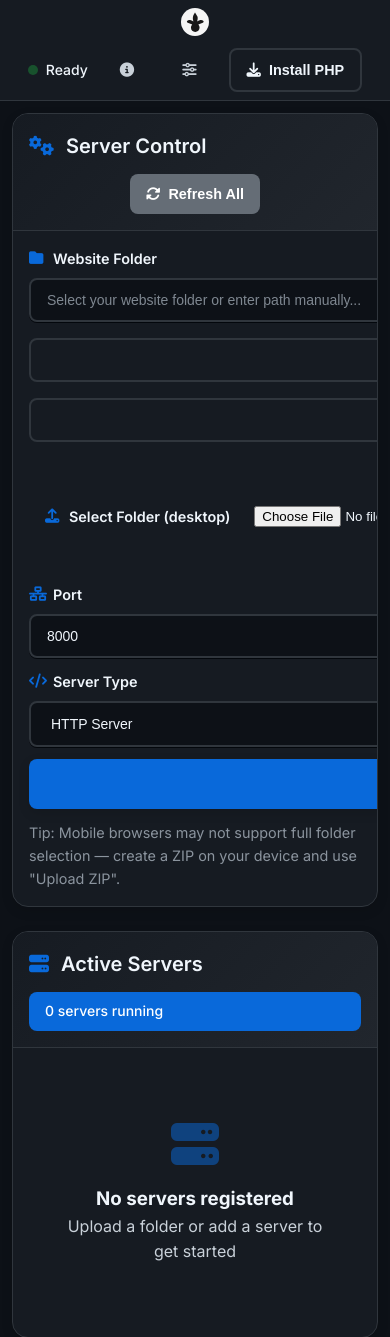
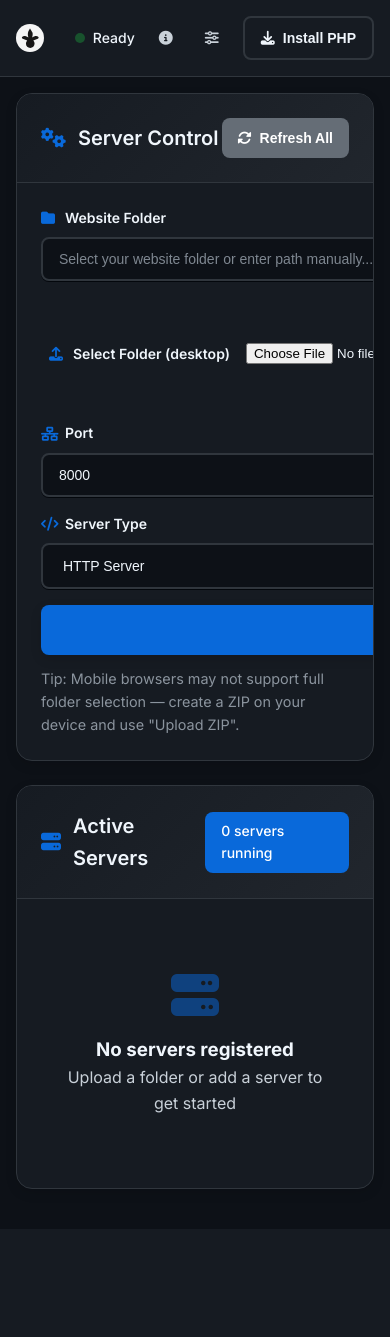
Before and after one commit to Uifodio/3919223590, a Flask app: page / in a window 390 px wide. Shown: the top 1337 px of the page. After the commit the page ends 1195 px from the top, so only its background shows below. Run offline with Flask 3, Linux system fonts and the light colour scheme; data that the repository does not hold is empty.

Commit message:
Update responsive design in style.css
Refactor responsive design breakpoints and remove redundant media queries.

```diff
--- a/static/css/style.css
+++ b/static/css/style.css
@@ -332,198 +332,18 @@
 .settings-grid { display:grid; grid-template-columns:1fr 1fr; gap:var(--space-4); }
 .settings-note { font-size:0.85rem; color:var(--text-muted); }
 
-/* ========== BULLETPROOF RESPONSIVE DESIGN ========== */
-/* Large tablets and small desktops */
-@media (max-width: 1200px) {
-    .app-main { padding: var(--space-4); }
-    .form-grid { grid-template-columns: 1fr 1fr; gap: var(--space-4); }
-    .server-details { grid-template-columns: repeat(auto-fit, minmax(180px, 1fr)); }
+/* ========== NEW: Small responsive tweaks (preserve) ========== */
+@media (max-width:1024px) {
+    .form-grid { grid-template-columns:1fr; gap:var(--space-4); }
+    .server-details { grid-template-columns:1fr; }
+    .app-main { padding:var(--space-4); }
+    .file-actions { flex-direction:column; }
 }
-
-/* Tablets */
-@media (max-width: 1024px) {
-    .form-grid { grid-template-columns: 1fr; gap: var(--space-4); }
-    .server-details { grid-template-columns: 1fr; }
-    .app-main { padding: var(--space-4); }
-    .file-actions { flex-direction: column; }
-    .header-content { padding: var(--space-4) var(--space-6); }
-}
-
-/* Mobile landscape and small tablets */
-@media (max-width: 768px) {
-    .header-content {
-        padding: var(--space-3) var(--space-4);
-        flex-direction: column;
-        gap: var(--space-3);
-        align-items: stretch;
-    }
-    .header-left, .header-right {
-        justify-content: center;
-        flex-wrap: wrap;
-    }
-    .logo span { display: none; }
-    .logo { font-size: 1rem; }
-
-    .server-actions {
-        flex-direction: column;
-        gap: var(--space-2);
-    }
-    .action-btn {
-        width: 100%;
-        justify-content: center;
-        padding: var(--space-3) var(--space-4);
-    }
-
-    .modal-content {
-        margin: var(--space-4);
-        max-height: calc(100vh - 2rem);
-        width: calc(100vw - 2rem);
-    }
-
-    .form-group label { font-size: 0.9rem; }
-    .input-group { flex-direction: column; }
-    .input-group button { width: 100%; margin-top: var(--space-2); }
-
-    .section-header {
-        padding: var(--space-4);
-        flex-direction: column;
-        gap: var(--space-3);
-        align-items: stretch;
-    }
-    .header-actions { justify-content: center; }
-
-    .server-card { padding: var(--space-4); }
-    .server-header { flex-direction: column; gap: var(--space-3); align-items: stretch; }
-    .server-status { justify-content: center; }
-
-    .settings-row {
-        flex-direction: column;
-        gap: var(--space-2);
-        align-items: stretch;
-    }
-    .setting-label { text-align: center; }
-    .toggle { margin: 0 auto; }
-}
-
-/* Mobile portrait */
-@media (max-width: 480px) {
-    .app-main { padding: var(--space-3); }
-    .header-content { padding: var(--space-2) var(--space-3); }
-
-    .control-panel { padding: var(--space-4); }
-    .form-grid { gap: var(--space-3); }
-
-    .server-card { padding: var(--space-3); }
-    .server-details { gap: var(--space-2); }
-    .detail-item { text-align: center; }
-
-    .modal-content {
-        margin: var(--space-2);
-        width: calc(100vw - 1rem);
-        max-height: calc(100vh - 1rem);
-    }
-    .modal-header { padding: var(--space-4); }
-    .modal-body { padding: var(--space-4); }
-
-    .notification {
-        min-width: 280px;
-        margin: var(--space-2);
-    }
-    .notification-container {
-        top: var(--space-2);
-        right: var(--space-2);
-        left: var(--space-2);
-    }
-
-    .upload-progress-meta {
-        flex-direction: column;
-        gap: var(--space-1);
-        text-align: center;
-    }
-
-    .log-container {
-        max-height: 300px;
-        font-size: 0.8rem;
-    }
-
-    .btn {
-        padding: var(--space-3) var(--space-4);
-        font-size: 0.9rem;
-    }
-    .btn-large {
-        padding: var(--space-4) var(--space-5);
-        font-size: 1rem;
-    }
-}
-
-/* Very small screens */
-@media (max-width: 320px) {
-    .app-main { padding: var(--space-2); }
-    .control-panel { padding: var(--space-3); }
-    .server-card { padding: var(--space-2); }
-
-    .logo { font-size: 0.9rem; }
-    .section-header h2 { font-size: 1.1rem; }
-
-    .modal-content {
-        margin: var(--space-1);
-        width: calc(100vw - 0.5rem);
-    }
-
-    .btn {
-        padding: var(--space-2) var(--space-3);
-        font-size: 0.85rem;
-    }
-}
-
-/* Touch-friendly improvements */
-@media (hover: none) and (pointer: coarse) {
-    .action-btn, .btn {
-        min-height: 44px; /* iOS touch target minimum */
-        padding: var(--space-3) var(--space-4);
-    }
-
-    .server-card:hover {
-        transform: none; /* Disable hover effects on touch */
-        box-shadow: var(--shadow-md);
-    }
-
-    .toggle {
-        width: 60px;
-        height: 34px; /* Larger touch target */
-    }
-    .toggle .knob {
-        width: 28px;
-        height: 28px;
-    }
-    .toggle.on .knob {
-        transform: translateX(26px);
-    }
-}
-
-/* High DPI displays */
-@media (-webkit-min-device-pixel-ratio: 2), (min-resolution: 192dpi) {
-    .logo svg {
-        width: 32px;
-        height: 32px;
-    }
-    .status-dot {
-        width: 12px;
-        height: 12px;
-    }
-}
-
-/* Landscape orientation adjustments */
-@media (max-height: 500px) and (orientation: landscape) {
-    .modal-content {
-        max-height: calc(100vh - 1rem);
-    }
-    .log-container {
-        max-height: 200px;
-    }
-    .app-main {
-        padding: var(--space-2);
-    }
+@media (max-width:768px) {
+    .header-content { padding:var(--space-4); }
+    .logo span { display:none; }
+    .server-actions { flex-direction:column; }
+    .modal-content { margin:var(--space-4); max-height:calc(100vh - 2rem); }
 }
 
 /* ========== NEW: Performance and reduced motion ========== */
```
